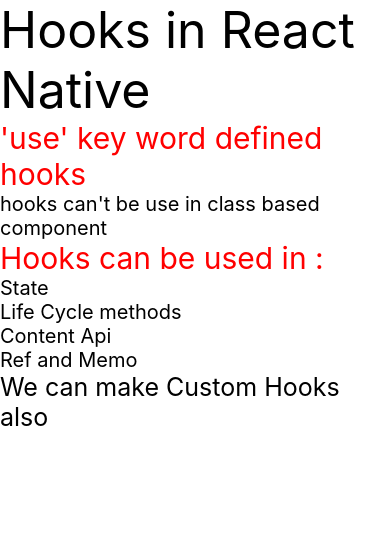
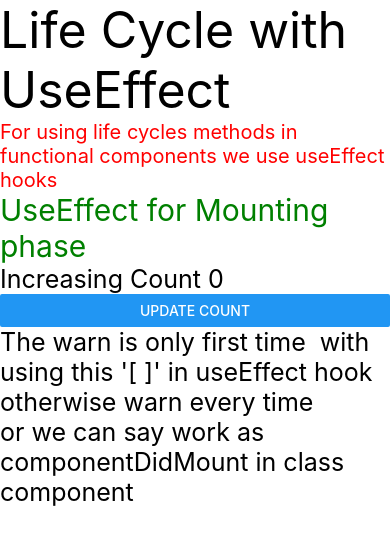
Before and after one commit to Coder-Stark/React-Native-Complete-Course, a React Native app: screen / in a window 390 px wide. Shown: the top 544 px of the page. Built offline with nearby package versions, Linux system fonts and the light colour scheme.

Commit message:
L-23 Life_Cycle_With_UseEffect

```diff
--- a/App.js
+++ b/App.js
@@ -1,18 +1,22 @@
-import React from 'react';
-import {Text, View} from 'react-native';
+import React, { useEffect, useState } from 'react';
+import {Button, Text, View} from 'react-native';
 
-const App= ()=>{
+const App = ()=>{
+  const [count, setCount] = useState(0);
+
+  useEffect(()=>{
+    console.warn("Hello");
+  },[])
+
   return(
     <View>
-      <Text style={{fontSize:50}}>Hooks in React Native</Text>
-      <Text style={{fontSize:30, color:"red"}}>'use' key word defined hooks</Text>
-      <Text style={{fontSize:20}}>hooks can't be use in class based component</Text>
-      <Text style={{fontSize:30, color:"red"}}>Hooks can be used in :</Text>
-      <Text style={{fontSize:20}}>State</Text>
-      <Text style={{fontSize:20}}>Life Cycle methods</Text>
-      <Text style={{fontSize:20}}>Content Api</Text>
-      <Text style={{fontSize:20}}>Ref and Memo</Text>
-      <Text style={{fontSize:25}}>We can make Custom Hooks also</Text>
+      <Text style={{fontSize:50}}>Life Cycle with UseEffect</Text>
+      <Text style={{fontSize:20, color: "red"}}>For using life cycles methods in functional components we use useEffect hooks</Text>
+      <Text style={{fontSize:30, color:"green"}}>UseEffect for Mounting phase</Text>
+      <Text style={{fontSize:25}}>Increasing Count {count}</Text>
+      <Button title='Update Count' onPress={()=>setCount(count+1)}/>
+      <Text style={{fontSize:25}}>The warn is only first time  with using this '[ ]' in useEffect hook otherwise warn every time</Text>
+      <Text style={{fontSize:25}}>or we can say work as componentDidMount in class component</Text>
     </View>
   );
 }
```
